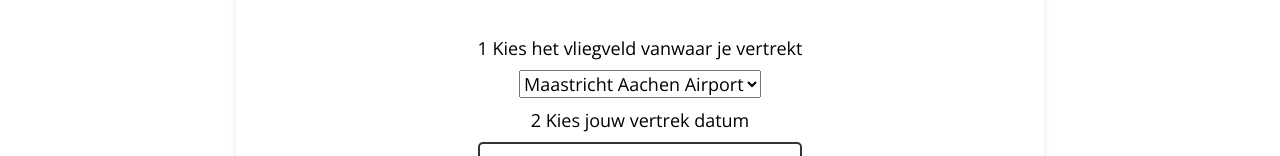
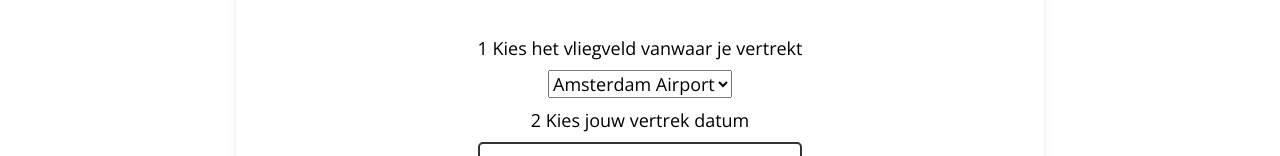
Before and after one commit to sebasvisser/2022-frontend-eindopdracht, a React (Create React App) app: page /search in a window 1280 px wide. Shown: the part 429-585 px from the top of the page. Built offline with nearby package versions, Linux system fonts and the light colour scheme.

Commit message:
4 vertrek vliegvelden gekozen die daadwerkelijk in Amadeus bestaan

```diff
--- a/src/pages/search/Search.js
+++ b/src/pages/search/Search.js
@@ -39,9 +39,10 @@
           <form onSubmit={handleSubmit(onSubmit)}>
             <label>1 Kies het vliegveld vanwaar je vertrekt</label>
             <select {...register("origin")}>
-              <option value="MST">Maastricht Aachen Airport</option>
-              <option value="EIN"> Eindhoven Airport</option>
+              <option value="AMS">Amsterdam Airport</option>
+              <option value="DUS">Dusseldorf Airport</option>
               <option value="NRN">Weeze Airport</option>
+              <option value="CGN">Keulen Airport</option>
             </select>
             <label>2 Kies jouw vertrek datum</label>
             <input
```
